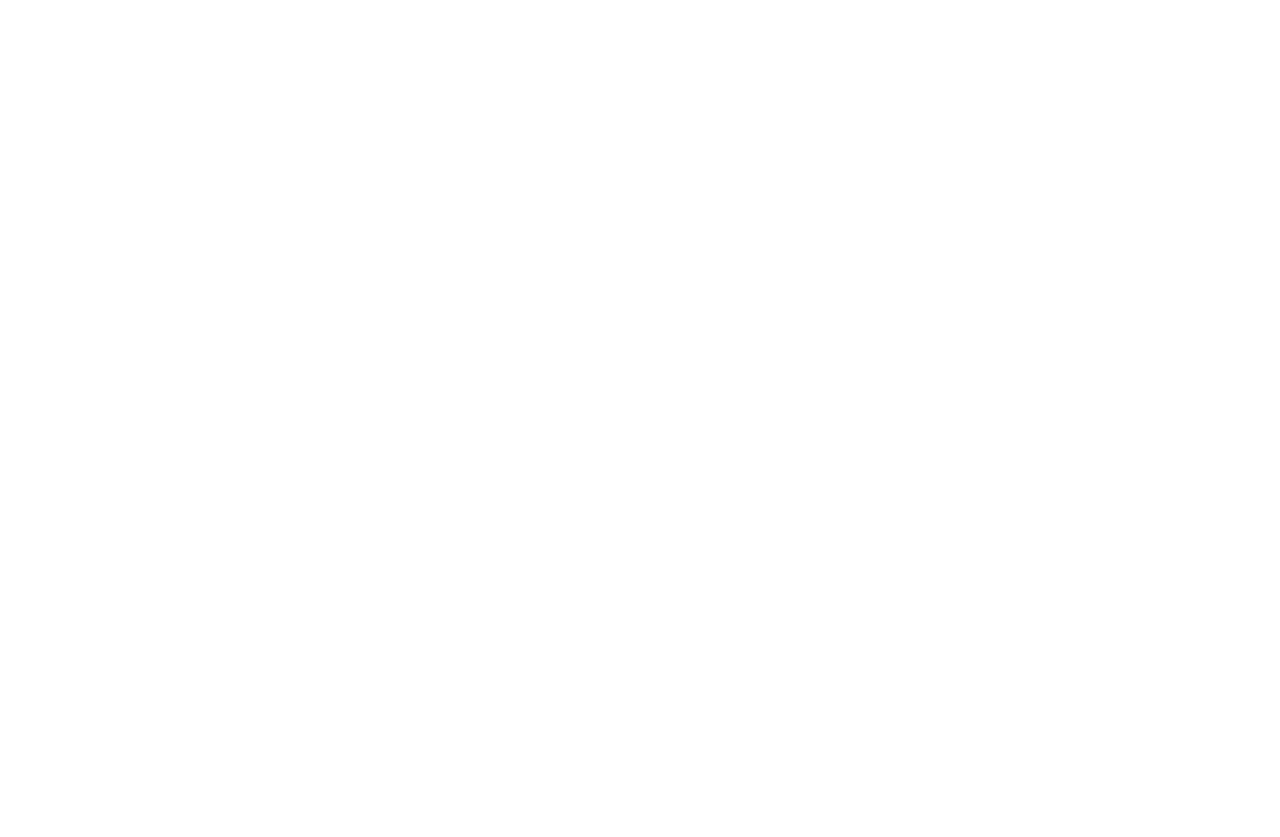
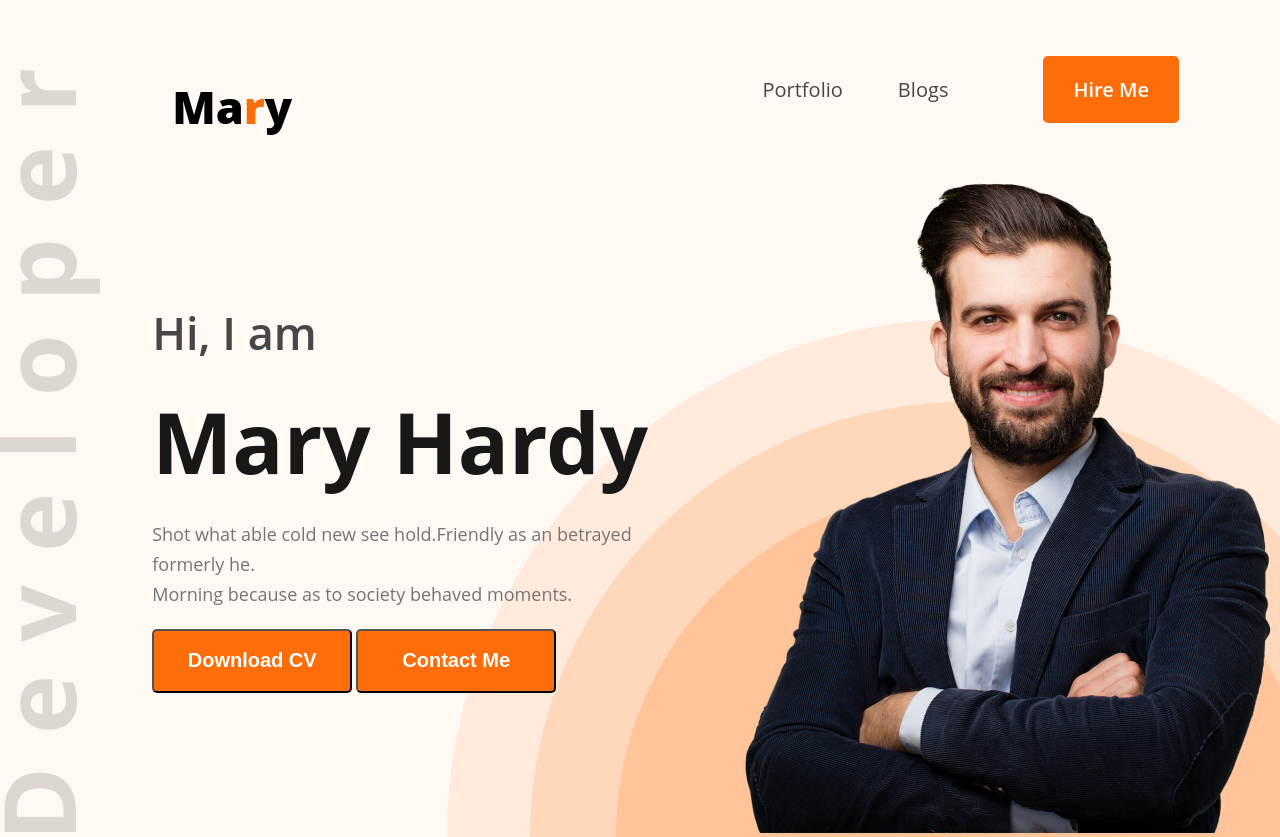
Before and after one commit to Arif-Rabbani-188/my-portfolio, a plain HTML site: page index.html in a window 1280 px wide. Before the commit the page ends 800 px from the top, so only its background shows below. Drawn offline with Linux system fonts and the light colour scheme.

Commit message:
heading section is added

```diff
--- a/index.html
+++ b/index.html
@@ -4,8 +4,40 @@
     <meta charset="UTF-8">
     <meta name="viewport" content="width=device-width, initial-scale=1.0">
     <title>KHAN MAHMUD ARIF RABBANI</title>
+    <link rel="stylesheet" href="style/style.css">
 </head>
 <body>
+    <heading class="topBanner">
+        <div>
+            <img src="images/developer.png" alt="">
+        </div>
+        <div class="allContent">
+            <div class="navbar">
+                <h1>Ma<span class="orangeColor">r</span>y</h1>
+                <nav>
+                    <ul>
+                        <li>Portfolio</li>
+                        <li>Blogs</li>
+                        <li class="hireMe">Hire Me</li>
+                    </ul>
+                </nav>
+            </div>
+            <div class="content">
+                <div class="info">
+                    <h3>Hi, I  am</h3>
+                    <h1>Mary Hardy</h1>
+                    <p>Shot what able cold new see hold.Friendly as an betrayed formerly he. <br> Morning because as to society behaved moments.</p>
+                    <div class="btn">
+                        <button class="primaryBtn">Download CV</button>
+                        <button class="primaryBtn">Contact Me</button>
+                    </div>
+                </div>
+                <div class="img">
+                    <img src="images/hardy.png" alt="">
+                </div>
+            </div>
+        </div>
+    </heading>
 
 </body>
 </html>
--- a/style/style.css
+++ b/style/style.css
@@ -0,0 +1,118 @@
+* {
+  margin: 0px;
+  padding: 0px;
+}
+/* Common Style */
+
+.orangeColor{
+    color: rgb(253, 110, 10);
+}
+
+.primaryBtn{
+    width: 200px;
+    height: 64px;
+    background-color: rgb(253, 110, 10);
+    color: white;
+    font-weight: 700;
+    font-size: 20px;
+    border-radius: 5px;
+}
+
+/* Top banner */
+
+.topBanner {
+  background: rgb(255, 248, 243);
+  width: 100%;
+  height: 837px;
+  display: flex;
+  align-items: flex-end;
+}
+
+.allContent {
+  margin-left: 4%;
+  width: 100%;
+  display: flex;
+  flex-direction: column;
+  justify-content: space-between;
+}
+.topBanner > .allContent > .navbar {
+  display: flex;
+  justify-content: space-between;
+  padding: 20px;
+}
+
+.navbar > h1 {
+  font-family: Open Sans;
+  font-size: 45px;
+  font-weight: 800;
+  line-height: 61px;
+  letter-spacing: 0%;
+  text-align: left;
+}
+
+.navbar > nav{
+    margin-right: 30px;
+}
+.navbar > nav > ul > li {
+  list-style: none;
+  display: inline;
+  margin-right: 51px;
+  color: rgb(71, 71, 71);
+  font-family: Open Sans;
+  font-size: 20px;
+  font-weight: 400;
+  line-height: 27px;
+  letter-spacing: 0%;
+  text-align: left;
+}
+
+.navbar > nav > ul > .hireMe{
+    margin-left: 40px;
+    background-color: rgb(253, 110, 10);
+    color: white;
+    padding: 20px 30px;
+    font-weight: 600;
+    border-radius: 5px;
+}
+.allContent > .content {
+  background-image: url(../images/header_bg.png);
+  background-repeat: no-repeat;
+  background-position: bottom right;
+  display: flex;
+  justify-content: space-between;
+}
+
+.info {
+  display: flex;
+  flex-direction: column;
+  justify-content: center;
+  gap: 20px;
+}
+
+.info > h3 {
+  color: rgb(71, 71, 71);
+  font-family: Open Sans;
+  font-size: 45px;
+  font-weight: 600;
+  line-height: 61px;
+  letter-spacing: 0%;
+  text-align: left;
+}
+.info > h1 {
+  color: rgb(24, 24, 24);
+  font-family: Open Sans;
+  font-size: 85px;
+  font-weight: 700;
+  line-height: 116px;
+  letter-spacing: 0%;
+  text-align: left;
+}
+.info > p {
+  color: rgb(117, 117, 117);
+  font-family: Open Sans;
+  font-size: 18px;
+  font-weight: 400;
+  line-height: 30px;
+  letter-spacing: 0%;
+  text-align: left;
+}
```
